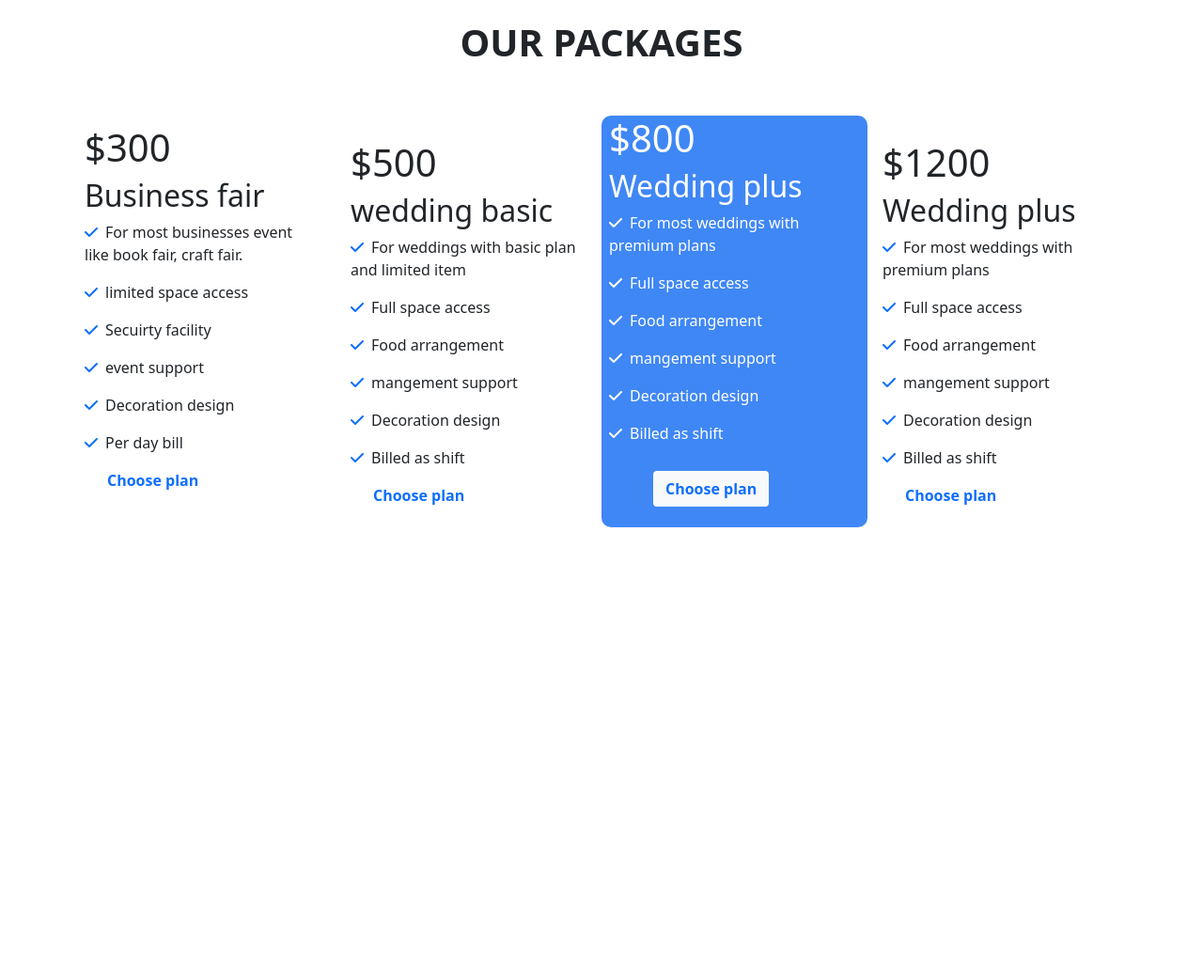
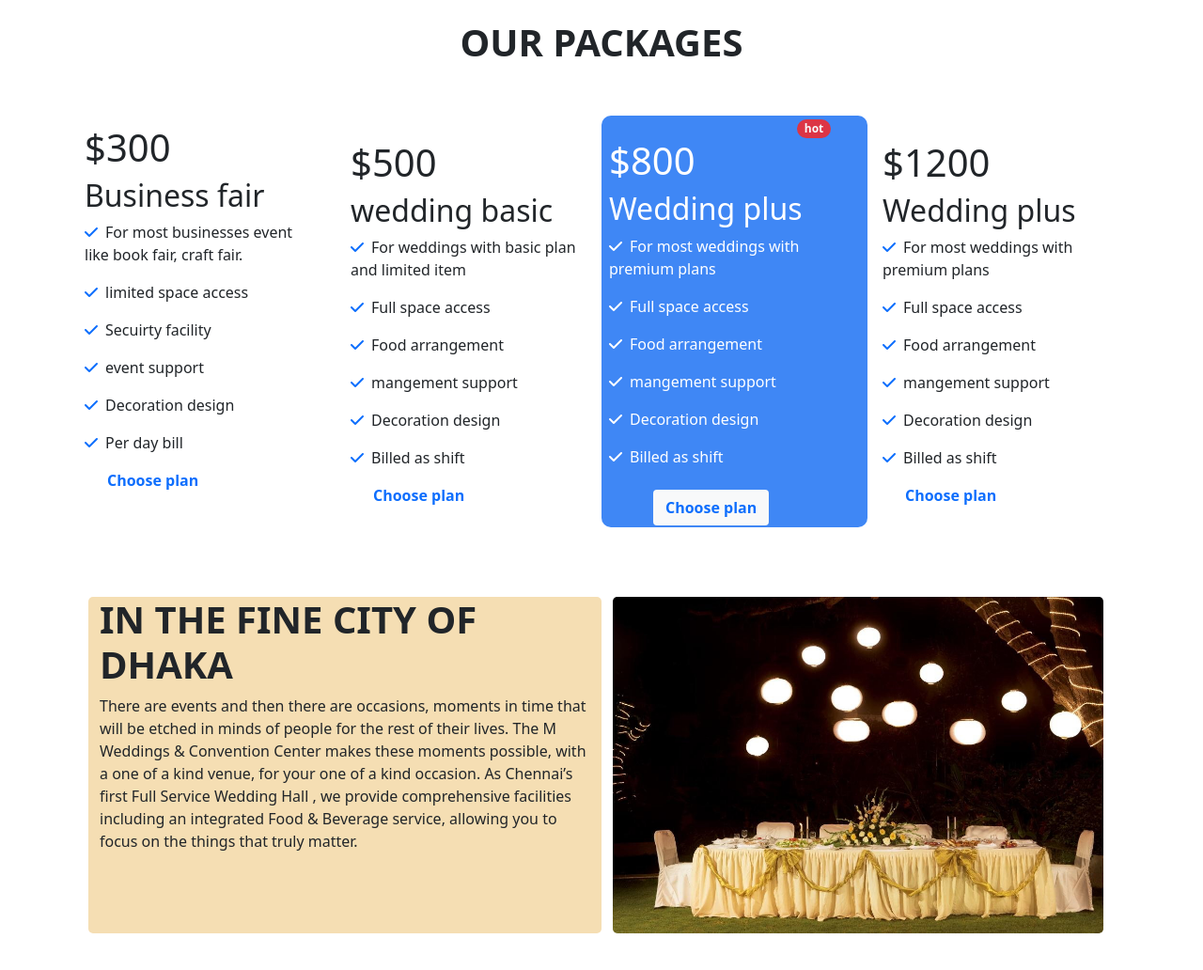
Before and after one commit to md-mobarak/assignmnet-3, a plain HTML site: page index.html in a window 1280 px wide. Shown: the part 1102-2134 px from the top of the page at 94% size. Before the commit the page ends 1721 px from the top, so only its background shows below. Drawn offline with nearby package versions, Linux system fonts and the light colour scheme.

Commit message:
new addedd

```diff
--- a/index.html
+++ b/index.html
@@ -120,7 +120,6 @@
         </section>
 
 
-
         <!-- our-packages -->
         <h1 class="text-center fw-bold mb-5">OUR PACKAGES</h1>
         <section class="container my-5">
@@ -154,6 +153,7 @@
                 <!-- extra box -->
 
                 <div class="col-lg-3 extra-box mt-3">
+                    <span class="badge rounded-pill bg-danger text-light hot">hot</span>
                     <h1 class="text-white">$800</h1>
                     <h2 class="text-white">Wedding plus</h2>
                     <p> <i class="fas fa-check pe-2"></i>For most weddings with premium plans</p>
@@ -163,7 +163,8 @@
                     <p><i class="fas fa-check pe-2"></i>Decoration design</p>
                     <p><i class="fas fa-check pe-2"></i>Billed as shift</p>
                     <div class="extra-btn">
-                        <button type="button" class="btn btn-white bg-light text-primary fw-bold">Choose plan</button>
+                        <button type="button" class="btn btn-white bg-light text-primary fw-bold">Choose
+                            plan</button>
                     </div>
                 </div>
                 <div class="col-lg-3 p-3 mt-3">
@@ -186,6 +187,42 @@
 
         </section>
 
+        <!-- toast -->
+
+        <section class="container">
+            <div class="toast" role="alert" aria-live="assertive" aria-atomic="true">
+                <div class="toast-header">
+                    <img src="..." class="rounded me-2" alt="...">
+                    <strong class="me-auto">Bootstrap</strong>
+                    <small>11 mins ago</small>
+                    <button type="button" class="btn-close" data-bs-dismiss="toast" aria-label="Close"></button>
+                </div>
+                <div class="toast-body">
+                    Hello, world! This is a toast message.
+                </div>
+            </div>
+        </section>
+
+
+        <!-- extra section-2 -->
+        <section class="container row mx-auto  my-5">
+            <div class="col-lg-6 col-12 bg-color mt-3">
+                <h1 class="fw-bold">IN THE FINE CITY OF DHAKA</h1>
+                <P>There are events and then there are occasions, moments in time that will be
+                    etched in minds of people
+                    for the rest of their lives. The M Weddings & Convention Center makes these moments possible, with a
+                    one of a kind venue, for your one of a kind occasion. As Chennai’s first Full Service Wedding Hall ,
+                    we provide comprehensive facilities including an integrated Food & Beverage service, allowing you to
+                    focus on the things that truly matter.
+                </P>
+            </div>
+            <div class="col-lg-6 col-12 mt-3">
+                <img class="img-fluid rounded-3" src="6.jpg" alt="">
+            </div>
+
+        </section>
+
+
     </main>
 
 
--- a/style.css
+++ b/style.css
@@ -15,7 +15,9 @@ body{
     width: 100%
 }
 .bg-color{
-    background-color: aquamarine;
+    background-color:wheat;
+    border-radius: 5px;
+
 }
 
 
@@ -33,8 +35,13 @@ body{
 .extra-btn{
     position: relative;
     left: 40px;
-    top: 8px;
+    top: 3px;
     padding: 4px 7px;
     border-radius: 10px;
 
 }
+.hot{
+    position: relative;
+    left: 200px;
+
+}
```
Also changed, not shown: 6.jpg (renamed from MLR-JP-Nagar-New-26.jpg).
